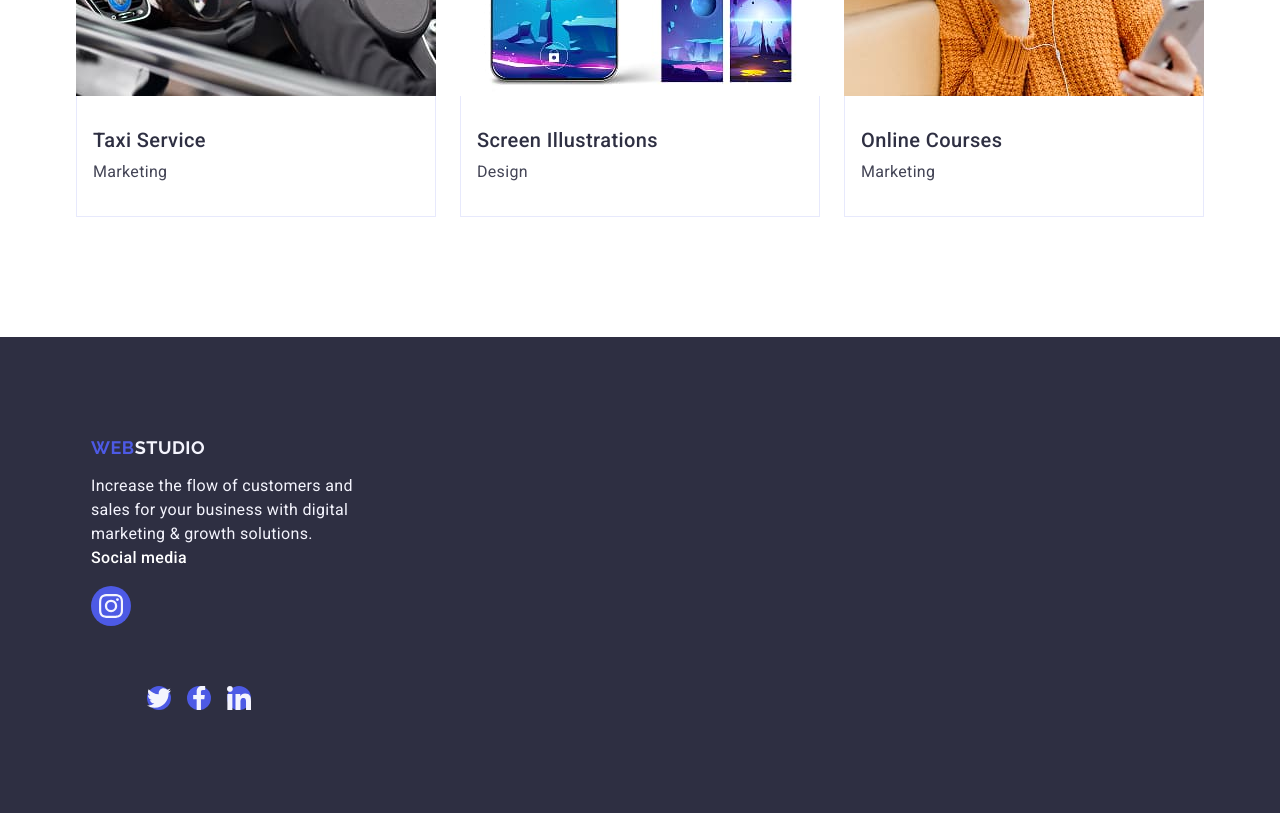
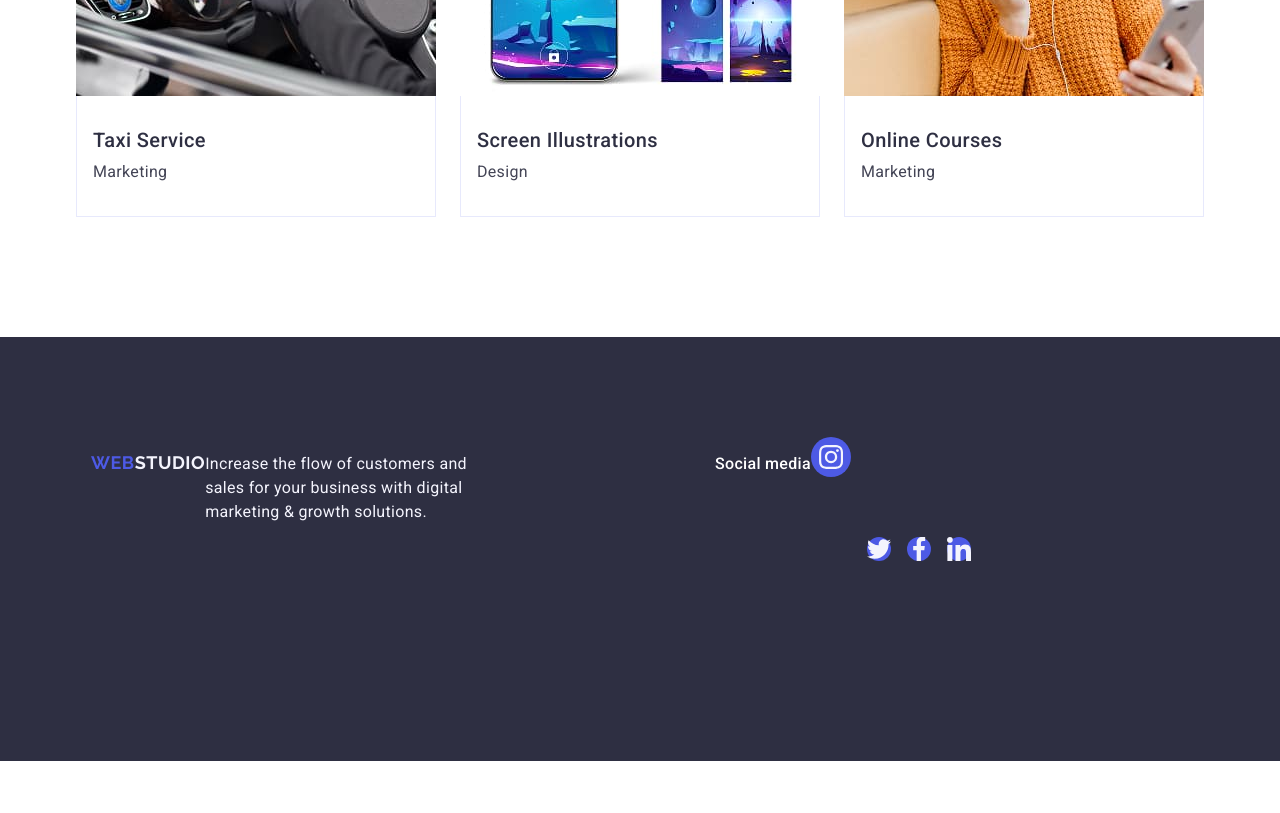
Before and after one commit to sparetskai/goit-markup-hw-04, a plain HTML site: page index.html in a window 1280 px wide. Shown: the part 2814-3627 px from the top of the page. After the commit the page ends 3575 px from the top, so only its background shows below. Drawn offline with nearby package versions, Linux system fonts and the light colour scheme.

Commit message:
Update style.css

```diff
--- a/css/style.css
+++ b/css/style.css
@@ -379,7 +379,7 @@ margin-bottom: 16px;
 
 .text-light{color: #f4f4fd;}
 
-.container .footer{
+.footer .container{
   display: flex;
   align-items: baseline;
 }
```
